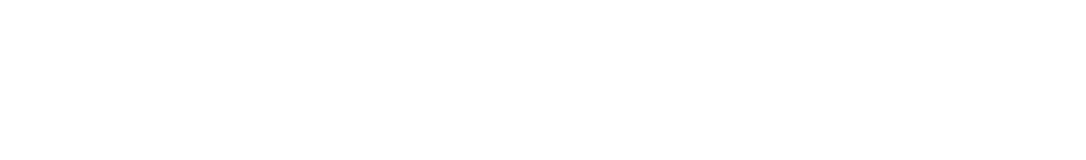
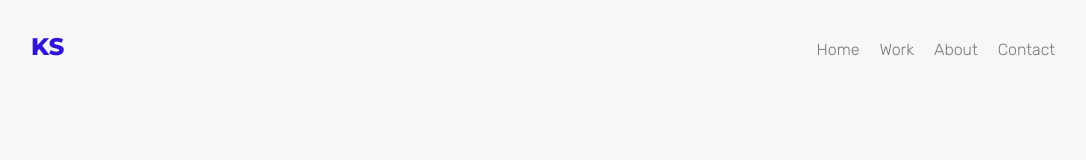
Before and after one commit to Karly-Salama-M/portfolio_karly_salama, a plain HTML site: page index.html in a window 1280 px wide. Shown: the whole page, without its empty margins (97-1183 px from the left). Drawn offline with Linux system fonts and the light colour scheme.

Commit message:
Working on the main nav

```diff
--- /dev/null
+++ b/css/styles.css
@@ -0,0 +1,68 @@
+/* FONTS {
+    font-family: font-family: 'Montserrat', sans-serif;;
+} */
+
+*{
+    padding: 0;
+    margin: 0;
+    box-sizing: border-box;
+}
+body {
+    background-color: #F7F7F7;
+    font-family: 'Rubik', Arial, Helvetica, sans-serif;
+    width: 100%;
+}
+    /* NAVIGATION */
+.logo {
+    font-family: 'Montserrat', sans-serif;
+    font-weight: 800;
+    color: #2E16D8;
+    font-size: 1.5rem;
+}
+header {
+    padding-top: 2rem;
+    width: 80%;
+    margin: 0 auto;
+    display: flex;
+    flex-direction: column;
+    justify-content: space-between;
+    align-items: baseline;
+}
+a{
+    text-decoration: none;
+    color: #7A7A7A;
+}
+ul.main-nav {
+    list-style: none;
+    font-weight: 100;
+}
+
+
+
+
+@media only screen and (min-width: 480px) {
+
+    /* NAVIGATION */
+    header {
+        display: flex;
+        flex-direction: row;
+        justify-content: space-between;
+        align-items: baseline;
+    }
+    .menu-toggle{
+        display: none;
+    }
+    ul.main-nav {
+        display: flex;
+    }
+    ul.main-nav > li {
+        margin-left: 20px;
+    }
+
+    ul#mainNavLinks {
+        display: flex;
+    }
+
+
+
+}
--- a/index.html
+++ b/index.html
@@ -4,9 +4,31 @@
     <meta charset="UTF-8">
     <meta http-equiv="X-UA-Compatible" content="IE=edge">
     <meta name="viewport" content="width=device-width, initial-scale=1.0">
-    <title>Document</title>
+    <script src="https://kit.fontawesome.com/2ac0da7d4a.js" crossorigin="anonymous"></script>
+    <link rel="preconnect" href="https://fonts.googleapis.com">
+    <link rel="preconnect" href="https://fonts.gstatic.com" crossorigin>
+    <link href="https://fonts.googleapis.com/css2?family=Montserrat:wght@100;400;600;800&family=Rubik:wght@300;500&display=swap" rel="stylesheet">
+    <link rel="stylesheet" href="./css/styles.css">
+    <title>Karly Salama</title>
 </head>
 <body>
+    <header>
+        <div class="logo">KS</div>
+        <nav>
+            <!-- <button id="menuButton" class="menu-toggle">
+                <i class="fas fa-bars"></i>
+            </button> -->
+            <ul id="mainNavLinks" class="main-nav">
+                <li><a href="#">Home</a></li>
+                <li><a href="#">Work</a></li>
+                <li><a href="#">About</a></li>
+                <li><a href="#">Contact</a></li>
+            </ul>
+        </nav>
+    </header>
+    <div class="introduction">
 
+    </div>
+    <script src="./js/index.js"></script>
 </body>
 </html>
```
Also changed, not shown: js/index.js (added).
